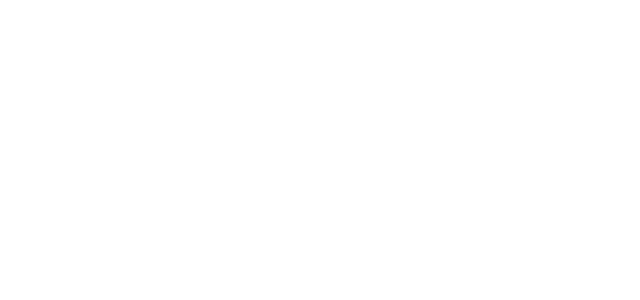
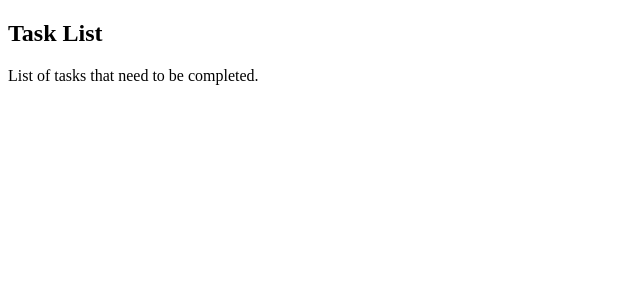
Before and after one commit to SirBoots560/HomeSite, an Angular app: page / in a window 1280 px wide. Shown: the top 300 px of the page, without its empty margins (0-640 px from the left). Built offline with nearby package versions, Linux system fonts and the light colour scheme.

Commit message:
Inital page

```diff
--- a/src/app/app.component.html
+++ b/src/app/app.component.html
@@ -1,3 +1,8 @@
+<section>
+  <header>
+    <h1>Task List</h1>
+    <p>List of tasks that need to be completed.</p>
+  </header>
 
-
-<router-outlet></router-outlet>
+  <router-outlet></router-outlet>
+</section>
--- a/src/app/app.component.ts
+++ b/src/app/app.component.ts
@@ -1,7 +1,7 @@
 import { Component } from '@angular/core';
 
 @Component({
-  selector: 'app-root',
+  selector: 'hs-root',
   templateUrl: './app.component.html',
   styleUrls: ['./app.component.css']
 })
--- a/src/index.html
+++ b/src/index.html
@@ -8,6 +8,6 @@
   <link rel="icon" type="image/x-icon" href="favicon.ico">
 </head>
 <body>
-  <app-root></app-root>
+  <hs-root></hs-root>
 </body>
 </html>
```
